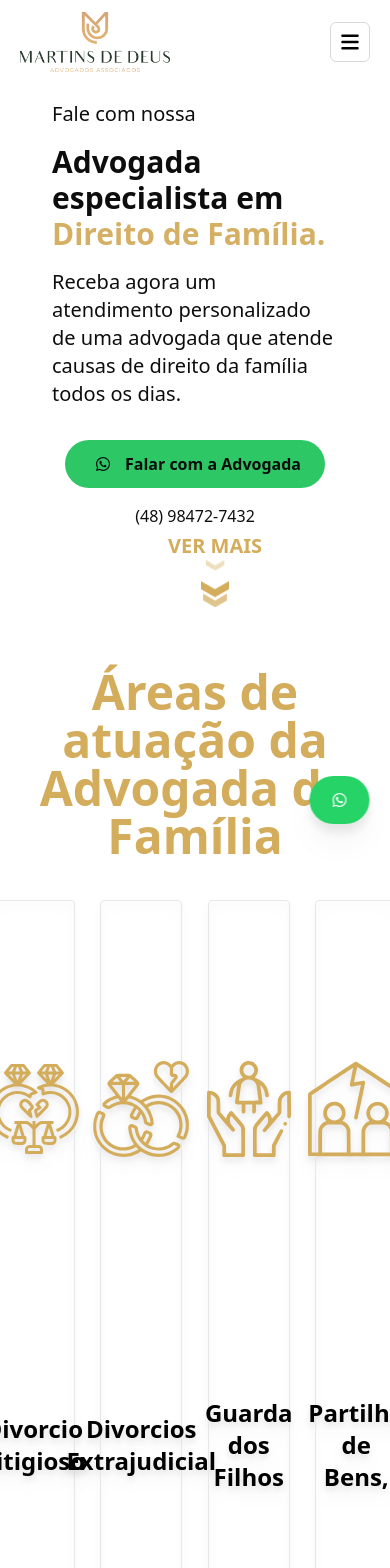
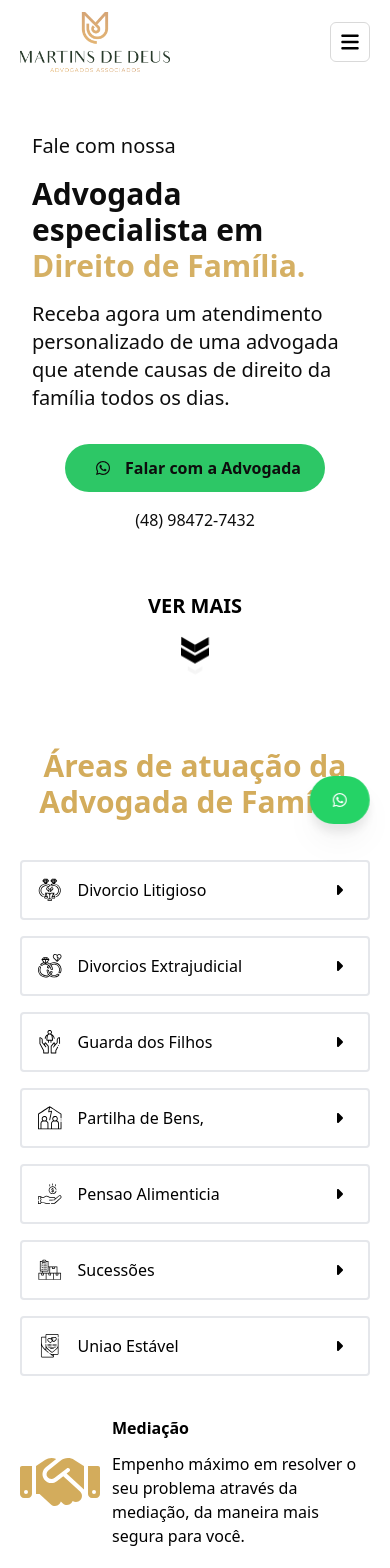
Before and after one commit to engineergomes/martins-de-deus, a Next.js app: page /direitoDaFamila in a window 390 px wide. Shown: the top 1568 px of the page. Built offline with nearby package versions, Linux system fonts and the light colour scheme.

Commit message:
work on ads components

```diff
--- a/components/Advantages.tsx
+++ b/components/Advantages.tsx
@@ -9,7 +9,7 @@ import AdvantageCard from "./AdvantageCard";
 function Advantages() {
     return (
         <>
-            <div className="flex max-w-[1360px] mx-auto justify-around">
+            <div className="flex flex-col lg:flex-row max-w-[1360px] mx-auto justify-around gap-10 px-5">
                 <AdvantageCard
                     icon={faHandshake}
                     title={"Mediação"}
@@ -18,6 +18,7 @@ function Advantages() {
                     }
                 />
 
+                <div className="lg:mr-6">
                     <AdvantageCard
                         icon={faRunning}
                         title={"Sigilo e rapidez"}
@@ -25,6 +26,7 @@ function Advantages() {
                             "Garantia de sigilo e discrição na resolução do seu caso, com as medidas mais eficazes e ágeis para você."
                         }
                     />
+                </div>
 
                 <AdvantageCard
                     icon={faChalkboardTeacher}
--- a/components/Areas.tsx
+++ b/components/Areas.tsx
@@ -25,7 +25,7 @@ function Areas() {
                                     setIsModalOpen(true);
                                     setState(item.name);
                                 }}
-                                className="flex flex-col items-center justify-center gap-3 bg-[#fafafa] w-full h-full py-8 border border-transparent hover:border-[#D3AC5C] hover:drop-shadow-xl transition duration-300 ease-in-out"
+                                className="flex flex-col items-center justify-center gap-3 bg-[#fafafa] w-full h-full py-8 border border-transparent hover:border-[#D3AC5C] drop-shadow hover:drop-shadow-xl transition duration-300 ease-in-out"
                             >
                                 <Image
                                     src={item.src}
--- a/components/FamilyRightServices.tsx
+++ b/components/FamilyRightServices.tsx
@@ -1,3 +1,5 @@
+import { Disclosure } from "@headlessui/react";
+import { isTemplateExpression } from "typescript";
 import {
     DivorcioLitigioso,
     DivorciosExtrajudicial,
@@ -7,6 +9,9 @@ import {
     Sucessoes,
     UniaoEstavel,
 } from "../components/SVG/Icons";
+
+import { FontAwesomeIcon } from "@fortawesome/react-fontawesome";
+import { faCaretUp } from "@fortawesome/free-solid-svg-icons";
 
 function FamilyRightServices() {
     const direitoDaFamilia = [
@@ -48,18 +53,18 @@ function FamilyRightServices() {
     ];
     return (
         <>
-            <div className="flex flex-col max-w-[1360px] mx-auto gap-10 items-center justify-center">
-                <h2 className="text-5xl font-bold text-center text-[#D3AC5C] max-w-full">
+            <div className="flex flex-col max-w-[1360px] mx-auto gap-10 items-center justify-center px-5">
+                <h2 className="text-3xl sm:text-5xl font-bold text-center text-[#D3AC5C] max-w-full">
                     Áreas de atuação da Advogada de Família
                 </h2>
 
-                <div className="grid grid-cols-4 gap-10 place-items-center">
+                <div className="hidden lg:grid grid-cols-4 gap-10 place-items-center">
                     {direitoDaFamilia.map((item, index) => (
                         <div
                             key={index}
-                            className="grid grid-cols-1 grid-rows-[1fr,1fr,1fr] gap-0 drop-shadow-lg rounded border p-10 w-full h-full place-items-center"
+                            className="grid grid-cols-1 grid-rows-[1fr,1fr,1fr] gap-0 rounded p-5 lg:p-10 w-full h-full place-items-center bg-[#fafafa] border border-transparent hover:border-[#D3AC5C] drop-shadow hover:drop-shadow-xl transition duration-300 ease-in-out"
                         >
-                            <div className="h-24 w-24 fill-[#D3AC5C]">
+                            <div className="h-16 w-16 lg:h-24 lg:w-24 fill-[#D3AC5C]">
                                 {item.icon}
                             </div>
                             <h3 className="text-2xl font-bold text-center">
@@ -69,6 +74,34 @@ function FamilyRightServices() {
                         </div>
                     ))}
                 </div>
+                <div className="flex flex-col gap-4 w-full">
+                    {direitoDaFamilia.map((item, index) => (
+                        <Disclosure key={index}>
+                            {({ open }) => (
+                                <>
+                                    <Disclosure.Button className="grid grid-cols-[1fr,10fr,1fr]  items-center rounded py-4 border-2 gap-4 px-4 hover:border-[#ffaa00] ">
+                                        {item.icon}
+                                        <p className="text-left">{item.name}</p>
+                                        <FontAwesomeIcon
+                                            icon={faCaretUp}
+                                            width={20}
+                                            height={20}
+                                            className={`${
+                                                open
+                                                    ? "rotate-180 transform"
+                                                    : "rotate-90"
+                                            }
+                                            `}
+                                        />
+                                    </Disclosure.Button>
+                                    <Disclosure.Panel className="bg-[#f0f0f0] flex flex-col text-center p-4">
+                                        {item.text}
+                                    </Disclosure.Panel>
+                                </>
+                            )}
+                        </Disclosure>
+                    ))}
+                </div>
             </div>
         </>
     );
--- a/components/Footer.tsx
+++ b/components/Footer.tsx
@@ -6,7 +6,7 @@ function Footer() {
     const date = new Date();
 
     return (
-        <div className="bg-[#fafafa] pt-10 pb-3 flex flex-col gap-6 px-5">
+        <div className="bg-[#e9e9e9] pt-10 pb-3 flex flex-col gap-6 px-5">
             <div className="mx-auto max-w-[1360px] flex flex-col lg:flex-row justify-around w-full gap-3 lg:gap-0">
                 <div className="flex flex-col justify-between gap-2 lg:gap-0">
                     <h2 className="text-3xl font-bold text-[#D3AC5C]">
--- a/pages/direitoDaFamila.tsx
+++ b/pages/direitoDaFamila.tsx
@@ -51,8 +51,8 @@ const DireitoDaFamilia: NextPage = () => {
                 <meta name="theme-color" content="#ffffff" />
             </Head>
 
-            <div className="flex flex-col gap-10">
-                <div className="flex flex-col px-5 lg:grid lg:grid-cols-2 max-w-[1360px] mx-auto relative lg:pb-24">
+            <div className="flex flex-col gap-10 overflow-hidden pb-16">
+                <div className="flex flex-col  lg:grid lg:grid-cols-2 max-w-[1360px] mx-auto relative py-8">
                     <div className="flex flex-col gap-8 max-w-[600px] px-8 py-5 rounded-3xl opacity-95 z-20 sm:py-10">
                         <div className="flex flex-col gap-4 max-w-3xl opacity-100">
                             <p className="text-xl lg:text-2xl">
@@ -95,7 +95,7 @@ const DireitoDaFamilia: NextPage = () => {
                             </div>
                         </div>
                     </div>
-                    <div className="h-full w-full p-10">
+                    <div className="hidden lg:flex h-full w-full p-10">
                         <div className="relative h-full w-full">
                             <Image
                                 className="rounded drop-shadow-lg"
@@ -105,14 +105,12 @@ const DireitoDaFamilia: NextPage = () => {
                             />
                         </div>
                     </div>
-                    <div className="w-full flex items-center justify-center absolute bottom-3 pt-10 ">
+                    <div className="col-span-2 w-full flex items-center justify-center  bottom-0 pt-6 ">
                         <a
                             href="#resultados"
                             className="h-full relative flex flex-col gap-1 justify-center items-center font-bold uppercase text-center text-xl z-20  w-min px-8 pb-14 pt-4 "
                         >
-                            <p className="text-[#D3AC5C]  whitespace-nowrap ">
-                                Ver mais
-                            </p>
+                            <p className=" whitespace-nowrap ">Ver mais</p>
                             <div className="flex absolute bottom-24 items-center justify-center">
                                 <div className="chevron "></div>
                                 <div className="chevron "></div>
--- a/styles/globals.css
+++ b/styles/globals.css
@@ -61,7 +61,7 @@ html {
     top: 0;
     height: 100%;
     width: 51%;
-    background: #d3ac5c;
+    background: #000;
 }
 
 .chevron:before {
```
Lines whose indentation alone changed are shown as unchanged.
